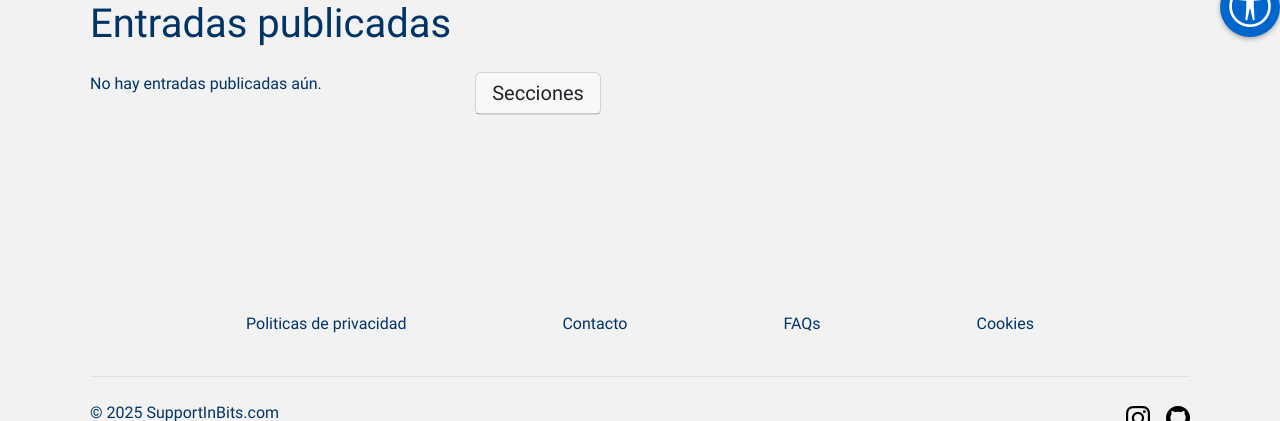
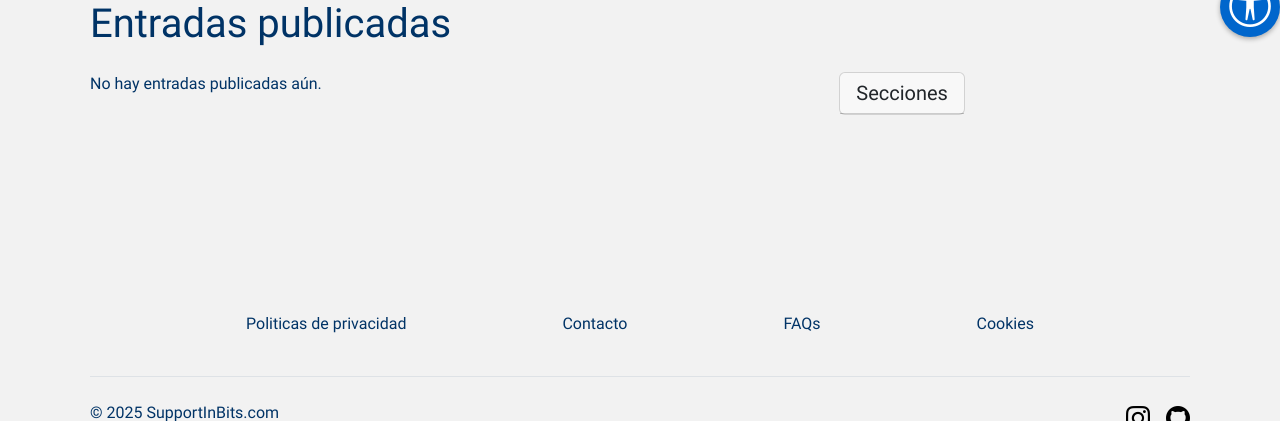
Before and after one commit to SupportInBits/SupportInBits.com, a Django app: template apps/blog/templates/blog/home_blog.html in a window 1280 px wide. Shown: the part 283-704 px from the top of the page. Run offline with Django 5.2, Linux system fonts and the light colour scheme; the template is opened without the code that fills it, so the values that code supplies are empty; some libraries are stand-ins or nearby versions.

Commit message:
update 120625

```diff
--- a/apps/blog/templates/blog/home_blog.html
+++ b/apps/blog/templates/blog/home_blog.html
@@ -2,7 +2,7 @@
 {% block content %}
 {% load static %}
 <div class="row flex-column flex-md-row flex-wrap flex-md-nowrap" id="contenedor-home-blog">
-  <div class="col-auto col-">
+  <div class="col-auto col-sm-8">
     <h1 class="mb-4">Entradas publicadas</h1>
 
     {% for entrada in entradas %}
--- a/docker-compose.yml
+++ b/docker-compose.yml
@@ -33,7 +33,7 @@ services:
     depends_on:
       - web
     ports:
-      - "80:80"
+      - "8000:8000"
     volumes:
       - ./staticfiles:/staticfiles
       - ./media:/media
```
Also changed, not shown: 1 other file.
